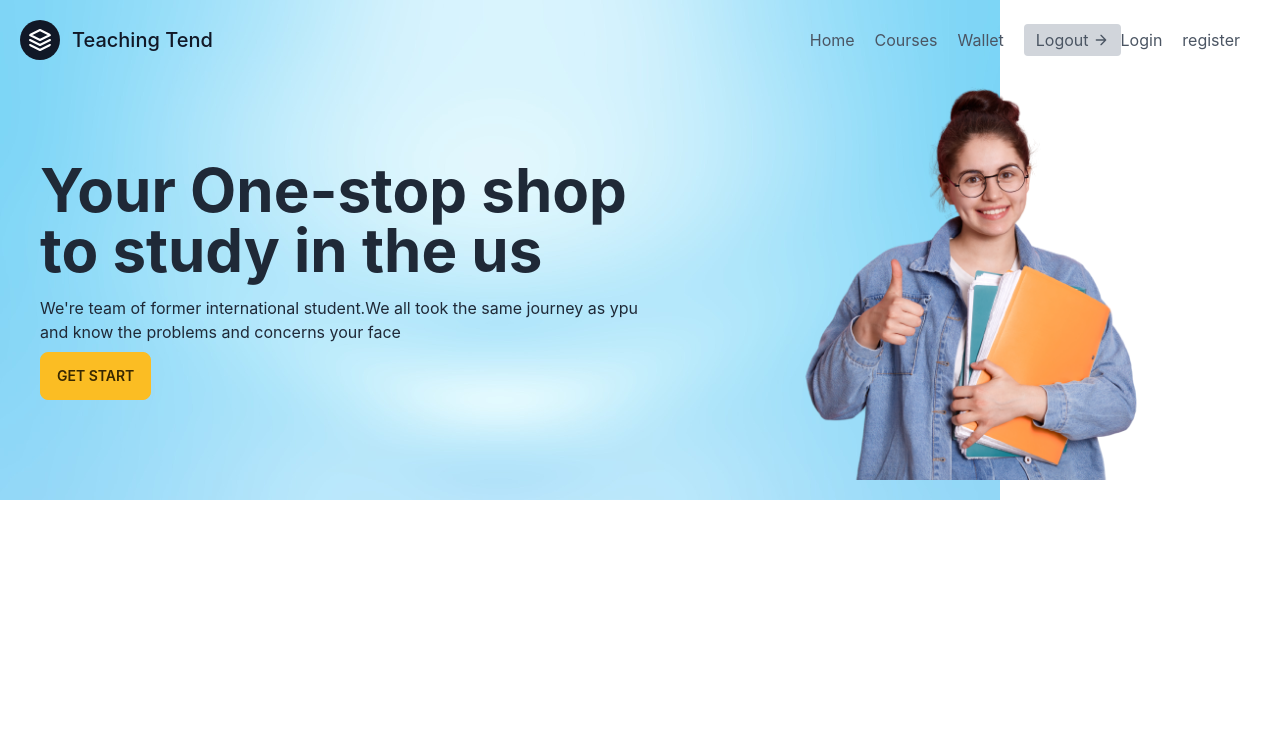
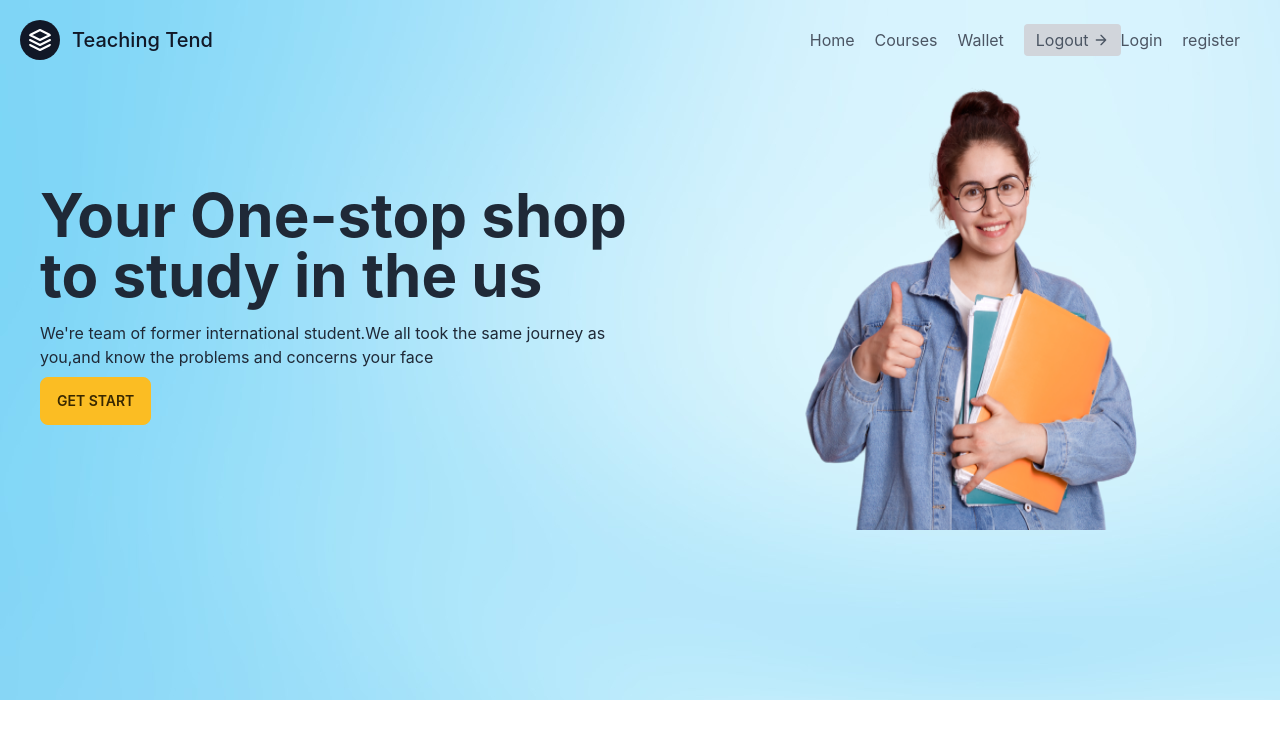
Before and after one commit to shafayatzamil/learn-cs-client, a React (Create React App) app: page / in a window 1280 px wide. Shown: the top 738 px of the page. Built offline with nearby package versions, Linux system fonts and the light colour scheme.

Commit message:
firebase install

```diff
--- a/package.json
+++ b/package.json
@@ -7,6 +7,7 @@
     "@testing-library/react": "^13.4.0",
     "@testing-library/user-event": "^13.5.0",
     "daisyui": "^2.33.0",
+    "firebase": "^9.12.1",
     "react": "^18.2.0",
     "react-dom": "^18.2.0",
     "react-router-dom": "^6.4.2",
--- a/src/component/home/Home.css
+++ b/src/component/home/Home.css
@@ -1,3 +1,4 @@
-.cover-images{
-
+.cover-image{
+    height:450px;
+    width: 600px;
 }
--- a/src/component/home/Home.js
+++ b/src/component/home/Home.js
@@ -4,14 +4,14 @@ import React from 'react';
 
 const Home = () => {
     return (
-        <div className='container m-auto flex flex-row justify-center items-center '>
+        <div className='container m-auto  flex flex-row justify-center items-center '>
             <div className='basis-2/4 m-10'>
                 <h2 className='text-6xl font-bold'>Your One-stop shop to  study in the us</h2>
-                <p className='mt-4'>We're team of former international student.We all took the same journey as ypu and know the problems and concerns your face</p>
+                <p className='mt-4'>We're team of former international student.We all took the same journey as you,and know the problems and concerns your face</p>
                 <button className="btn btn-warning mt-2">Get Start</button>
             </div>
             <div className='basis-2/4' >
-                <img  src={cover} alt="" />
+                <img className='cover-image' src={cover} alt="" />
             </div>
         </div>
     );
--- a/src/component/register/Register.js
+++ b/src/component/register/Register.js
@@ -2,6 +2,17 @@
 import React from 'react'
 
 const Register = () => {
+
+    const handleSubmit=(event)=>{
+        event.preventDefault();
+        const name= event.target.name.value;
+        const photourl= event.target.photourl.value;
+        const email= event.target.email.value;
+        const password= event.target.password.value;
+        console.log(name,photourl,email,password);
+    }
+
+
   return (
     <div className='flex justify-center items-center pt-8'>
       <div className='flex flex-col max-w-md p-6 rounded-md sm:p-10 bg-gray-100 text-gray-900'>
@@ -13,6 +24,7 @@ const Register = () => {
           noValidate=''
           action=''
           className='space-y-12 ng-untouched ng-pristine ng-valid'
+          onSubmit={handleSubmit}
         >
           <div className='space-y-4'>
             <div>
@@ -35,8 +47,8 @@ const Register = () => {
               <input
                 type='text'
                 name='photourl'
-                id='name'
-                placeholder='Enter photourl Here'
+                id='photourl'
+                placeholder='Enter Your photourl Here'
                 className='w-full px-3 py-2 border rounded-md border-gray-300 focus:border-gray-900 bg-gray-200 text-gray-900'
                 data-temp-mail-org='0'
               />
--- /dev/null
+++ b/src/firebase/firebase.init.js
@@ -0,0 +1,18 @@
+// Import the functions you need from the SDKs you need
+import { initializeApp } from "firebase/app";
+// TODO: Add SDKs for Firebase products that you want to use
+// https://firebase.google.com/docs/web/setup#available-libraries
+
+// Your web app's Firebase configuration
+const firebaseConfig = {
+  apiKey: "AIzaSyDOkEWoM-q_wMVgjoUQ1A73zgshvpmw_z0",
+  authDomain: "teaching-tend.firebaseapp.com",
+  projectId: "teaching-tend",
+  storageBucket: "teaching-tend.appspot.com",
+  messagingSenderId: "242039392990",
+  appId: "1:242039392990:web:d16b5d5bd4f819d127504f"
+};
+
+// Initialize Firebase
+const app = initializeApp(firebaseConfig);
+export default app;
--- a/src/layout/Main.css
+++ b/src/layout/Main.css
@@ -1,7 +1,7 @@
 .background-set{
     background-image: url('../images/background-2.jpg');
     background-repeat: no-repeat;
-    height: 500px;
-    background-size:contain;
+    height: 700px;
+    /* background-size:contain; */
 
 }
```
Also changed, not shown: 1 other file (tests, documents, lock files or other folders).
